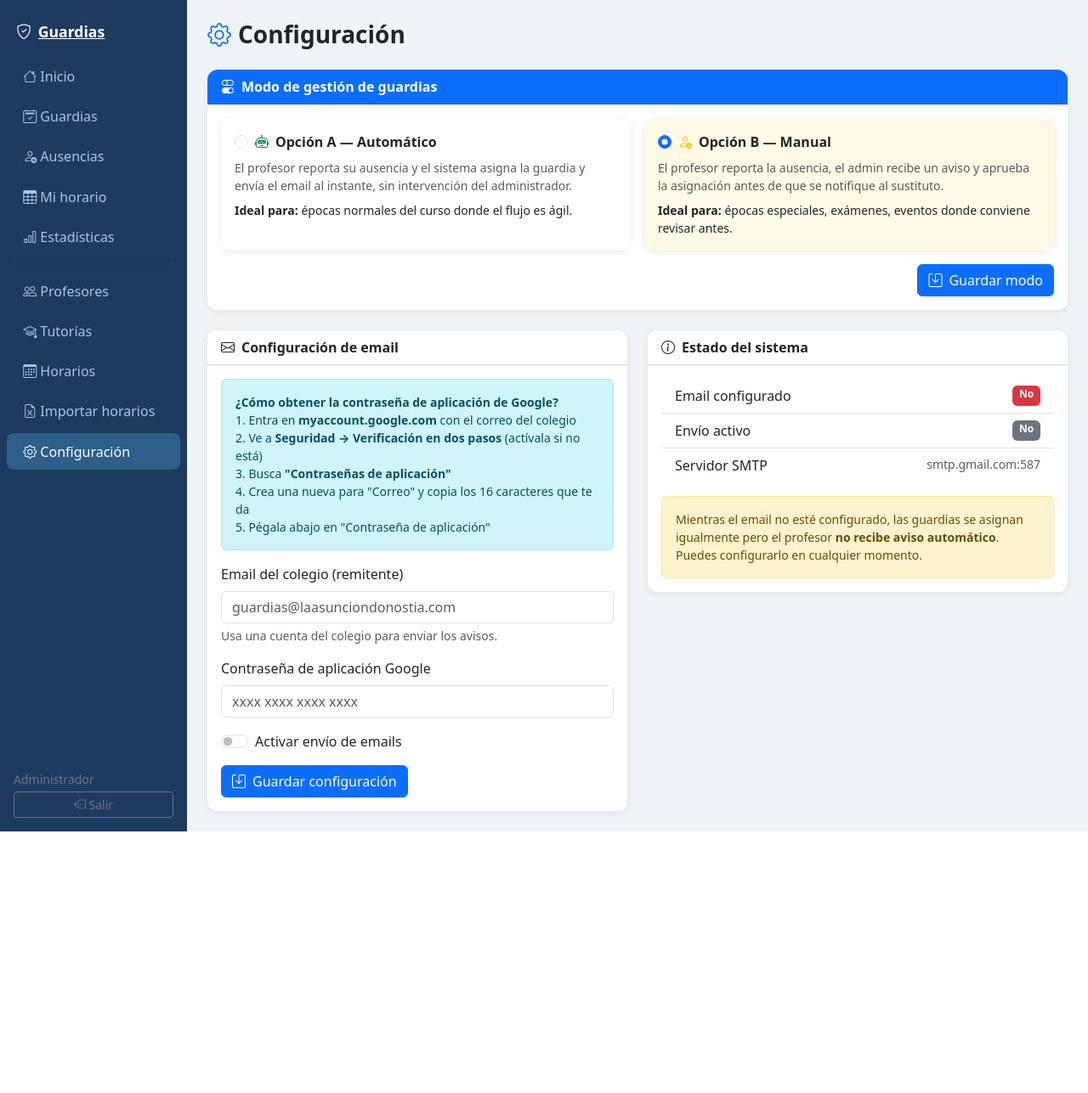
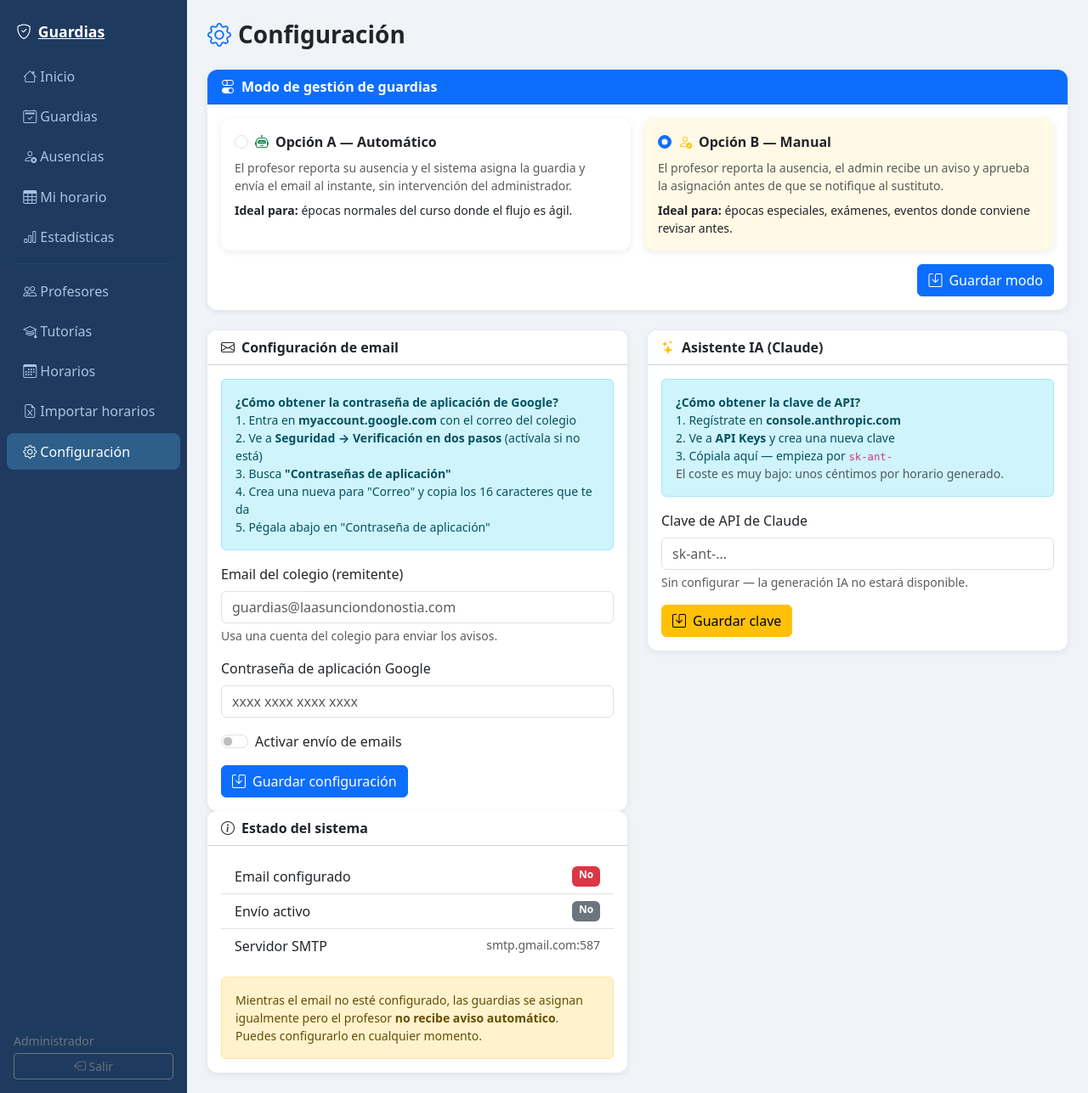
Before and after one commit to gajajaja010/guardias-colegio, a Flask app: page /configuracion in a window 1280 px wide. Shown: the whole page at 85% size. Before the commit the page ends 979 px from the top, so only its background shows below. Run offline with Flask 3, Linux system fonts and the light colour scheme; a user stored in the database is signed in; data comes from the database, SQL or seed files in the repository.

Commit message:
Añadir asistente IA para generación de horarios con Claude
- Instala el paquete anthropic y añade a requirements.txt
- Añade campo anthropic_api_key al modelo ConfiguracionEmail y migración automática
- Añade sección en Configuración para guardar la clave de API de Claude
- Añade botón "Generar con IA" con panel colapsable en Tab Horario
- Implementa ruta POST /horarios-construccion/generar-ia que envía datos del
  colegio a claude-sonnet-4-6, parsea el JSON devuelto y guarda el horario
- El admin puede escribir instrucciones en lenguaje natural (ej: "no poner a
  María en 3ºA") que la IA tiene en cuenta al construir el horario

https://claude.ai/code/session_01UVtDMd4Qmo79EsWDjFn9Rj

````diff
--- a/app.py
+++ b/app.py
@@ -227,6 +227,7 @@ class ConfiguracionEmail(db.Model):
     # 'automatico' → el profesor reporta ausencia y se asigna guardia al momento
     # 'manual'     → el admin revisa la ausencia y aprueba la asignación
     modo_guardias = db.Column(db.String(20), default='manual')
+    anthropic_api_key = db.Column(db.String(200))
 
 
 # ───────────────────────────── AUTH ─────────────────────────────
@@ -1114,8 +1115,11 @@ def configuracion():
         cfg.mail_username = request.form.get('mail_username', '').strip()
         cfg.mail_password = request.form.get('mail_password', '').strip()
         cfg.activo = bool(request.form.get('activo'))
+        api_key = request.form.get('anthropic_api_key', '').strip()
+        if api_key:
+            cfg.anthropic_api_key = api_key
         db.session.commit()
-        flash('Configuración de email guardada.', 'success')
+        flash('Configuración guardada.', 'success')
     return render_template('configuracion.html', cfg=cfg)
 
 
@@ -1510,6 +1514,149 @@ def limpiar_horario_hc():
     return redirect(url_for('horarios_construccion', tab='horario'))
 
 
+# ───────────────────────────── IA HORARIO ─────────────────────────────
+
+@app.route('/horarios-construccion/generar-ia', methods=['POST'])
+@login_required
+def generar_horario_ia():
+    if not current_user.es_admin:
+        return redirect(url_for('dashboard'))
+
+    cfg = get_config()
+    if not cfg.anthropic_api_key:
+        flash('Configura la clave de API de Claude en Configuración antes de usar la IA.', 'danger')
+        return redirect(url_for('horarios_construccion', tab='horario'))
+
+    instrucciones = request.form.get('instrucciones_ia', '').strip()
+
+    profesores = Profesor.query.filter_by(activo=True, de_baja=False).all()
+    cursos = Curso.query.order_by(Curso.orden).all()
+    asignaturas = Asignatura.query.all()
+    requisitos = CursoAsignatura.query.all()
+    prof_asignaturas = ProfesorAsignatura.query.all()
+    franjas_lectivas = [f for f in FRANJAS if f != 'Patio']
+
+    datos_profesores = []
+    for p in profesores:
+        asigs_ids = {pa.asignatura_id for pa in prof_asignaturas if pa.profesor_id == p.id}
+        asigs_nombres = [a.nombre for a in asignaturas if a.id in asigs_ids]
+        ocupados = [f"{hp.dia} {hp.franja}" for hp in
+                    HorarioProfesor.query.filter_by(profesor_id=p.id, tiene_clase=True).all()]
+        datos_profesores.append({
+            'id': p.id,
+            'nombre': p.nombre,
+            'etapa': p.etapa or 'sin especificar',
+            'aula_tutoria': p.aula_tutoria or 'ninguna',
+            'asignaturas_que_imparte': asigs_nombres,
+            'horas_max_semanales': p.horas_max_semanales,
+            'franjas_ya_ocupadas': ocupados,
+        })
+
+    datos_cursos = []
+    for c in cursos:
+        if c.aula_cerrada:
+            continue
+        reqs = [r for r in requisitos if r.curso_id == c.id]
+        datos_cursos.append({
+            'id': c.id,
+            'nombre': c.nombre,
+            'etapa': c.etapa or 'sin especificar',
+            'asignaturas_requeridas': [
+                {'asignatura_id': r.asignatura_id,
+                 'nombre': r.asignatura.nombre,
+                 'horas_semanales': r.horas_semanales}
+                for r in reqs
+            ],
+        })
+
+    system_prompt = """Eres un asistente experto en creación de horarios escolares.
+Tu tarea es generar un horario semanal completo para un colegio.
+
+REGLAS ESTRICTAS:
+1. Cada entrada del horario tiene: curso_id, asignatura_id, profesor_id, dia, franja.
+2. Los días posibles son: Lunes, Martes, Miércoles, Jueves, Viernes.
+3. Las franjas posibles son: 9:00-10:00, 10:00-11:00, 11:30-12:30, 14:30-15:30, 15:30-16:30.
+4. Un profesor NO puede estar en dos cursos distintos en la misma franja y día.
+5. Un curso solo puede tener UNA asignatura por franja/día.
+6. Respeta las horas semanales requeridas de cada asignatura en cada curso.
+7. Solo asigna un profesor a una asignatura si ese profesor la puede impartir (está en su lista).
+8. Respeta las franjas ya ocupadas de cada profesor (ya tienen clase en esas franjas).
+9. Respeta el máximo de horas semanales de cada profesor.
+10. Prioriza al tutor del curso para impartir clases en su propio curso cuando sea posible.
+
+RESPONDE ÚNICAMENTE con un array JSON válido (sin texto adicional, sin markdown):
+[{"curso_id": 1, "asignatura_id": 2, "profesor_id": 3, "dia": "Lunes", "franja": "9:00-10:00"}, ...]"""
+
+    datos_json = json.dumps({
+        'dias': DIAS_SEMANA,
+        'franjas': franjas_lectivas,
+        'profesores': datos_profesores,
+        'cursos': datos_cursos,
+    }, ensure_ascii=False, indent=2)
+
+    user_content = f"Datos del colegio:\n{datos_json}"
+    if instrucciones:
+        user_content += f"\n\nInstrucciones adicionales del administrador:\n{instrucciones}"
+    user_content += "\n\nGenera el horario completo en JSON."
+
+    try:
+        import anthropic
+        client = anthropic.Anthropic(api_key=cfg.anthropic_api_key)
+        response = client.messages.create(
+            model='claude-sonnet-4-6',
+            max_tokens=8192,
+            system=[{
+                'type': 'text',
+                'text': system_prompt,
+                'cache_control': {'type': 'ephemeral'},
+            }],
+            messages=[{'role': 'user', 'content': user_content}],
+        )
+        raw = response.content[0].text.strip()
+        if raw.startswith('```'):
+            raw = raw.split('```')[1]
+            if raw.startswith('json'):
+                raw = raw[4:]
+            raw = raw.strip()
+        asignaciones = json.loads(raw)
+    except Exception as e:
+        flash(f'Error al contactar con la IA: {e}', 'danger')
+        return redirect(url_for('horarios_construccion', tab='horario'))
+
+    ids_cursos = {c.id for c in cursos}
+    ids_asigs = {a.id for a in asignaturas}
+    ids_profs = {p.id for p in profesores}
+
+    HorarioAsignacion.query.delete()
+    guardados = 0
+    vistos = set()
+    for item in asignaciones:
+        try:
+            cid = int(item['curso_id'])
+            aid = int(item['asignatura_id'])
+            pid = int(item['profesor_id'])
+            dia = item['dia']
+            franja = item['franja']
+        except (KeyError, ValueError):
+            continue
+        if cid not in ids_cursos or aid not in ids_asigs or pid not in ids_profs:
+            continue
+        if dia not in DIAS_SEMANA or franja not in franjas_lectivas:
+            continue
+        key = (cid, dia, franja)
+        if key in vistos:
+            continue
+        vistos.add(key)
+        db.session.add(HorarioAsignacion(
+            curso_id=cid, asignatura_id=aid, profesor_id=pid, dia=dia, franja=franja
+        ))
+        guardados += 1
+
+    db.session.commit()
+    flash(f'Horario generado por IA: {guardados} franjas asignadas.', 'success')
+    return redirect(url_for('horarios_construccion', tab='horario'))
+
+
 # ───────────────────────────── INIT DB ─────────────────────────────
 
 def init_db():
@@ -1519,6 +1666,7 @@ def init_db():
         'ALTER TABLE curso ADD COLUMN etapa VARCHAR(50)',
         'ALTER TABLE curso ADD COLUMN aula_cerrada BOOLEAN DEFAULT 0',
         'ALTER TABLE asignatura ADD COLUMN etapa VARCHAR(50)',
+        'ALTER TABLE configuracion_email ADD COLUMN anthropic_api_key VARCHAR(200)',
     ]
     for sql in migrations:
         try:
--- a/requirements.txt
+++ b/requirements.txt
@@ -7,3 +7,4 @@ itsdangerous==2.2.0
 openpyxl==3.1.5
 SQLAlchemy==2.0.49
 Werkzeug==3.1.5
+anthropic
--- a/templates/configuracion.html
+++ b/templates/configuracion.html
@@ -109,6 +109,41 @@
   <div class="col-md-6">
     <div class="card">
       <div class="card-header bg-white fw-semibold">
+        <i class="bi bi-stars me-2 text-warning"></i>Asistente IA (Claude)
+      </div>
+      <div class="card-body">
+        <div class="alert alert-info small">
+          <strong>¿Cómo obtener la clave de API?</strong><br>
+          1. Regístrate en <strong>console.anthropic.com</strong><br>
+          2. Ve a <strong>API Keys</strong> y crea una nueva clave<br>
+          3. Cópiala aquí — empieza por <code>sk-ant-</code><br>
+          <span class="text-muted">El coste es muy bajo: unos céntimos por horario generado.</span>
+        </div>
+        <form method="POST">
+          <div class="mb-3">
+            <label class="form-label">Clave de API de Claude</label>
+            <input type="password" name="anthropic_api_key" class="form-control"
+              placeholder="sk-ant-..."
+              value="{{ cfg.anthropic_api_key or '' }}">
+            <div class="form-text">
+              {% if cfg.anthropic_api_key %}
+              <span class="text-success"><i class="bi bi-check-circle me-1"></i>Clave configurada</span>
+              {% else %}
+              <span class="text-muted">Sin configurar — la generación IA no estará disponible.</span>
+              {% endif %}
+            </div>
+          </div>
+          <button type="submit" class="btn btn-warning">
+            <i class="bi bi-save me-2"></i>Guardar clave
+          </button>
+        </form>
+      </div>
+    </div>
+  </div>
+
+  <div class="col-md-6">
+    <div class="card">
+      <div class="card-header bg-white fw-semibold">
         <i class="bi bi-info-circle me-2"></i>Estado del sistema
       </div>
       <div class="card-body">
````
Also changed, not shown: templates/horarios_construccion.html (+33 -0 lines).
